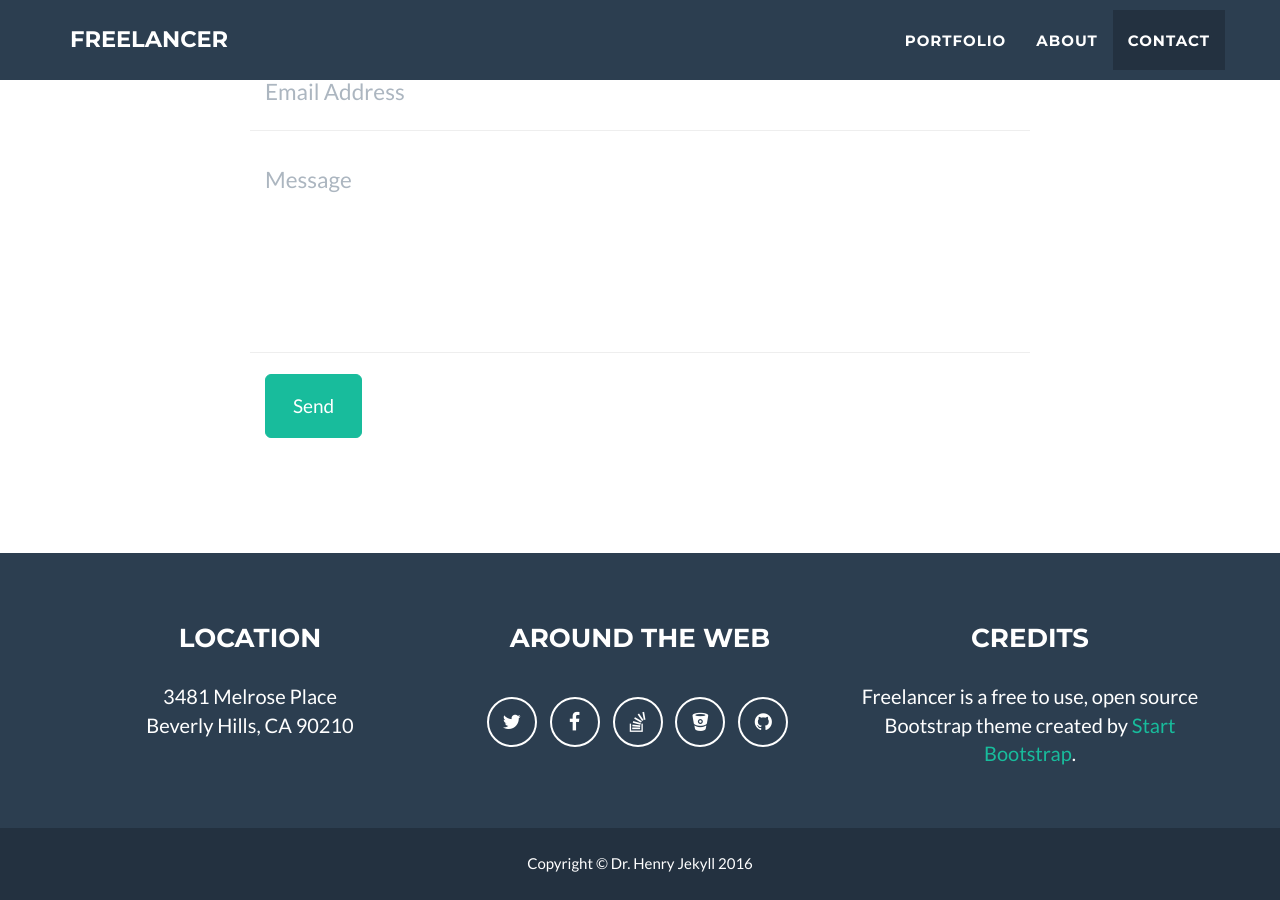
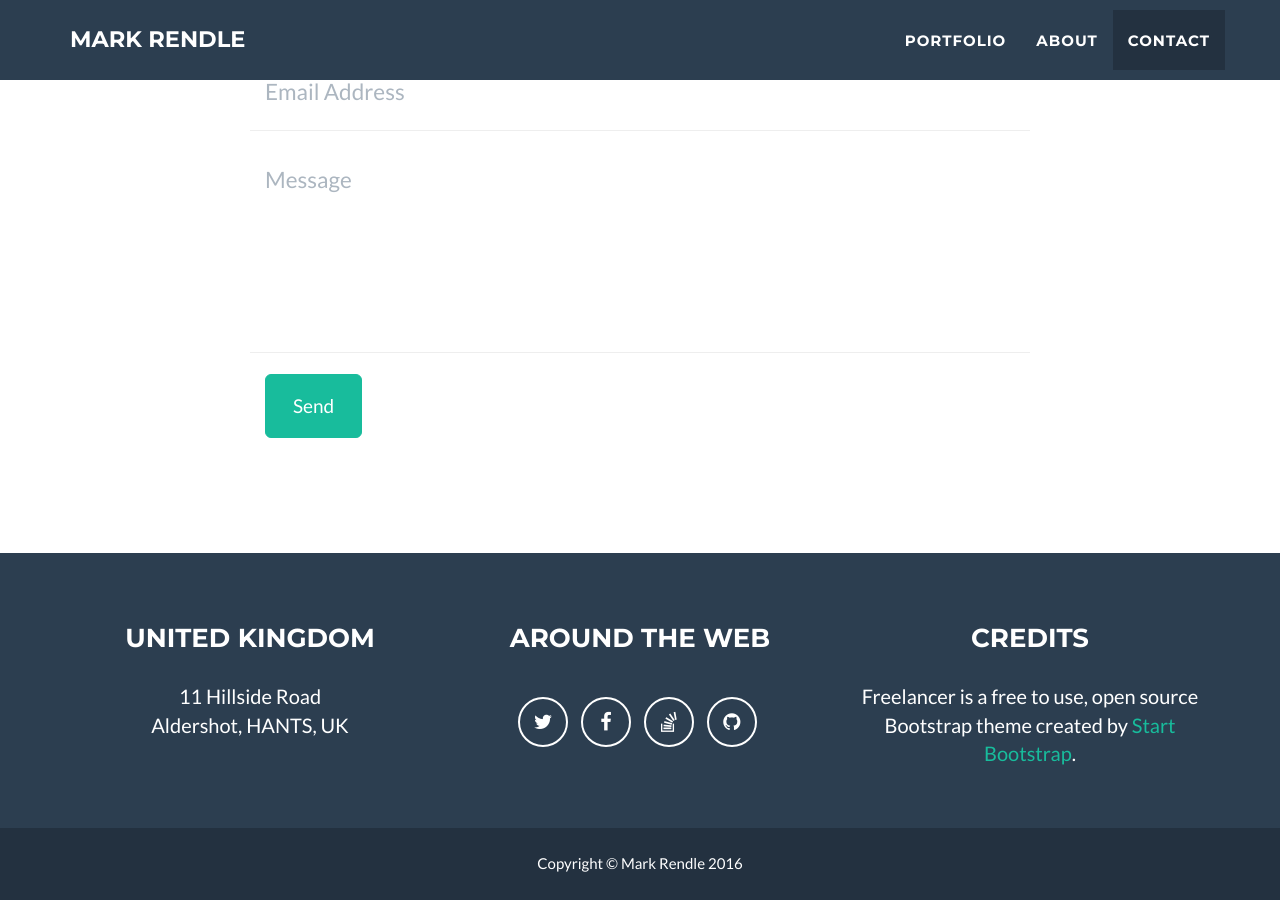
Before and after one commit to markrendle/markrendle.github.io, a Jekyll site: the page built from index.html, in a window 1280 px wide and 900 px high, scrolled down 2485 px. Built offline with Jekyll 4.4.1, drawn with Linux system fonts in a browser that asks for light colours; some of the changed text lies outside the part shown.

Commit message:
Update config

```diff
--- a/_config.yml
+++ b/_config.yml
@@ -1,10 +1,10 @@
 # Site settings
-title: Freelancer
-email: your-email@domain.com
-url: https://example.github.io
-description: "Write an awesome description for your new site here. You can edit this line in _config.yml. It will appear in your document head meta (for Google search results) and in your feed.xml site description."
-skills: "Web Developer - Graphic Artist - User Experience Designer"
-meta_author: LastName FirstName
+title: Mark Rendle
+email: mark@rendle.io
+url: https://rendle.io
+description: "About Mark Rendle"
+skills: "Developer - Speaker - Trainer"
+meta_author: Rendle Mark
 
 # Google webmaster tools
 google_verify:
@@ -31,28 +31,26 @@ color:
 
 # Footer settings
 footer:
-  copyright: Dr. Henry Jekyll
-  location: Location
+  copyright: Mark Rendle
+  location: United Kingdom
   social: Around the Web
   credits: Credits
 
 # Social networks usernames (many more available: google-plus, flickr, dribbble, pinterest, instagram, tumblr, linkedin, etc.)
 social:
   - title: twitter
-    url: http://twitter.com/jekyllrb
+    url: http://twitter.com/markrendle
   - title: facebook
-    url:
+    url: https://www.facebook.com/the.rendle
   - title: stack-overflow
-    url: http://stackoverflow.com/questions/tagged/jekyll
-  - title: bitbucket
-    url: http://bitbucket.org/jekyll
+    url: https://stackoverflow.com/users/64120/mark-rendle
   - title: github
-    url: http://github.com/jekyll
+    url: http://github.com/markrendle
 
 # Postal address (add as many lines as necessary)
 address:
-  - line: 3481 Melrose Place
-  - line: Beverly Hills, CA 90210
+  - line: 11 Hillside Road
+  - line: Aldershot, HANTS, UK
 
 # Credits content
 credits: 'Freelancer is a free to use, open source Bootstrap theme created by <a href="http://startbootstrap.com">Start Bootstrap</a>.'
@@ -60,3 +58,6 @@ credits: 'Freelancer is a free to use, open source Bootstrap theme created by <a
 # Build settings
 markdown: kramdown
 permalink: pretty
+
+kramdown:
+  input: GFM
```
Also changed, not shown: 1 other file.
